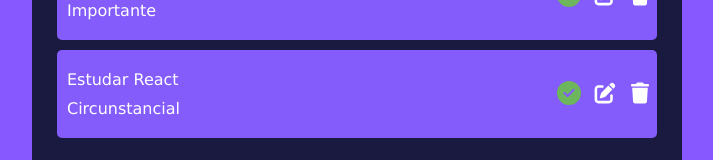
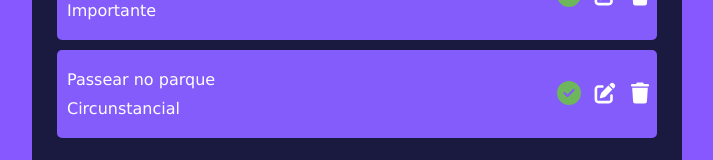
Before and after one commit to Caroli-ne/todo, a React (Vite) app: page / in a window 1280 px wide. Shown: the part 628-788 px from the top of the page, without its empty margins (283-996 px from the left). Built offline with nearby package versions, Linux system fonts and the light colour scheme.

Commit message:
fix: consertado problema na função add todo

```diff
--- a/src/App.jsx
+++ b/src/App.jsx
@@ -1,6 +1,6 @@
 import { useState } from 'react'
+import { v4 as uuidv4 } from 'uuid';
 import "./App.css";
-
 import Todo from './components/Todo';
 import Todoform from './components/Todoform';
 import Search from './components/Search';
@@ -23,7 +23,7 @@
     },
     {
       id:3,
-      text:"Estudar React",
+      text:"Passear no parque",
       category:"Circunstancial",
       completed:false,
     },
@@ -32,7 +32,7 @@
   const addTodo = (text, category) =>{
 
     const newTodos = [...todos,{
-      id:Math.floor(Math.random() * 10000),
+      id:uuidv4(),
       text,
       category,
       completed: false,
@@ -41,18 +41,14 @@
   setTodos(newTodos);
 };
 
-const deleteTodo = (id) => {
-  const newTodos = [...todos]
-  const filteredTodos = newTodos.filter((todo) =>
-    todo.id !== id ? todo:null
-  );
-  setTodos(filteredTodos);
-}
+const deleteTodo = (id) => setTodos(todos.filter((todo) => todo.id !== id));
 
 const completeTodo = (id) => {
-  const newTodos = [...todos]
-  newTodos.map((todo) => todo.id === id? todo.completed = !todo.completed :todo )
-  setTodos(newTodos);
+  setTodos(
+    todos.map((todo) =>
+      todo.id === id ? { ...todo, completed: !todo.completed } : todo
+    )
+  );
 }
 
 const editTodo = (id) => {
```
